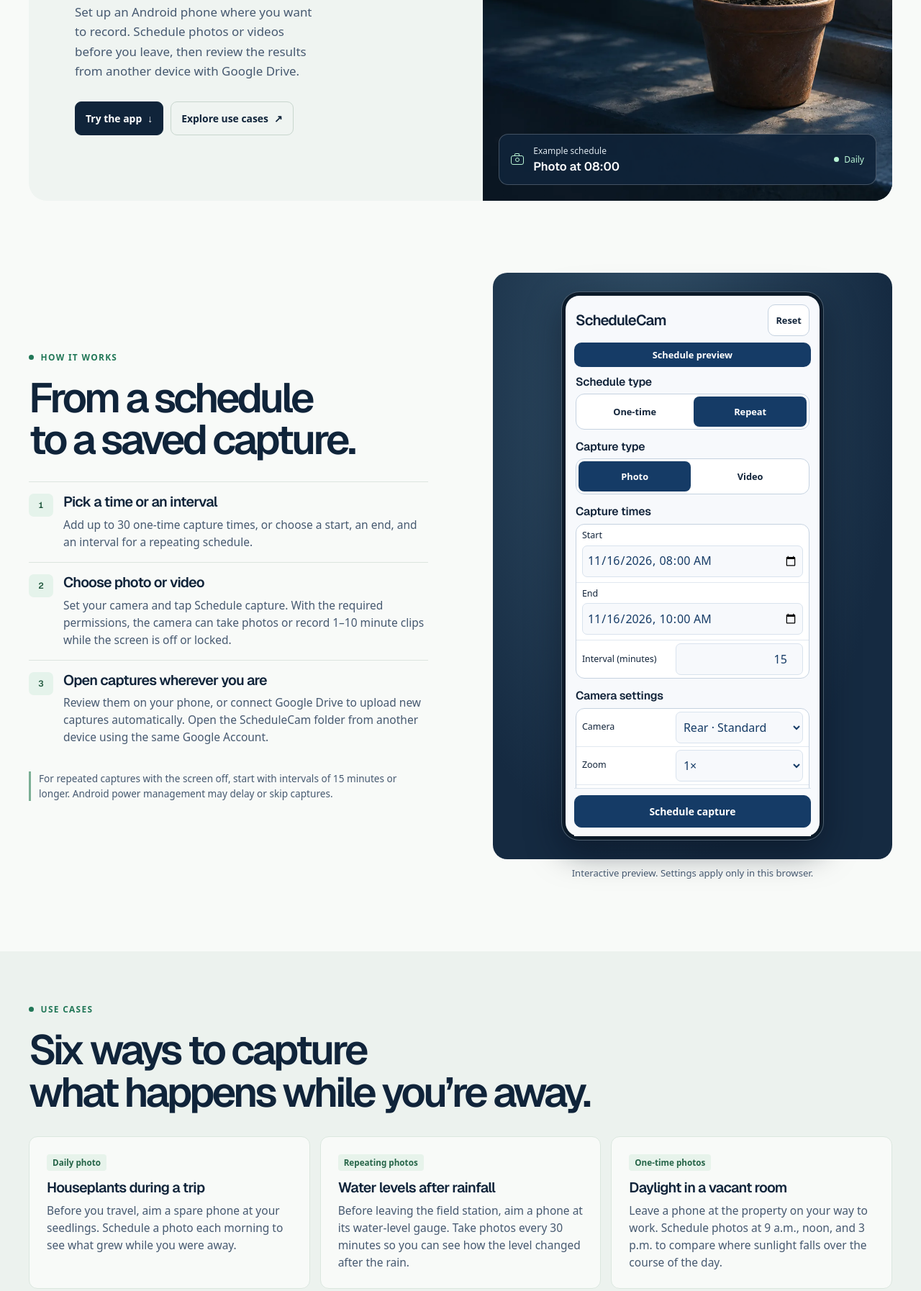
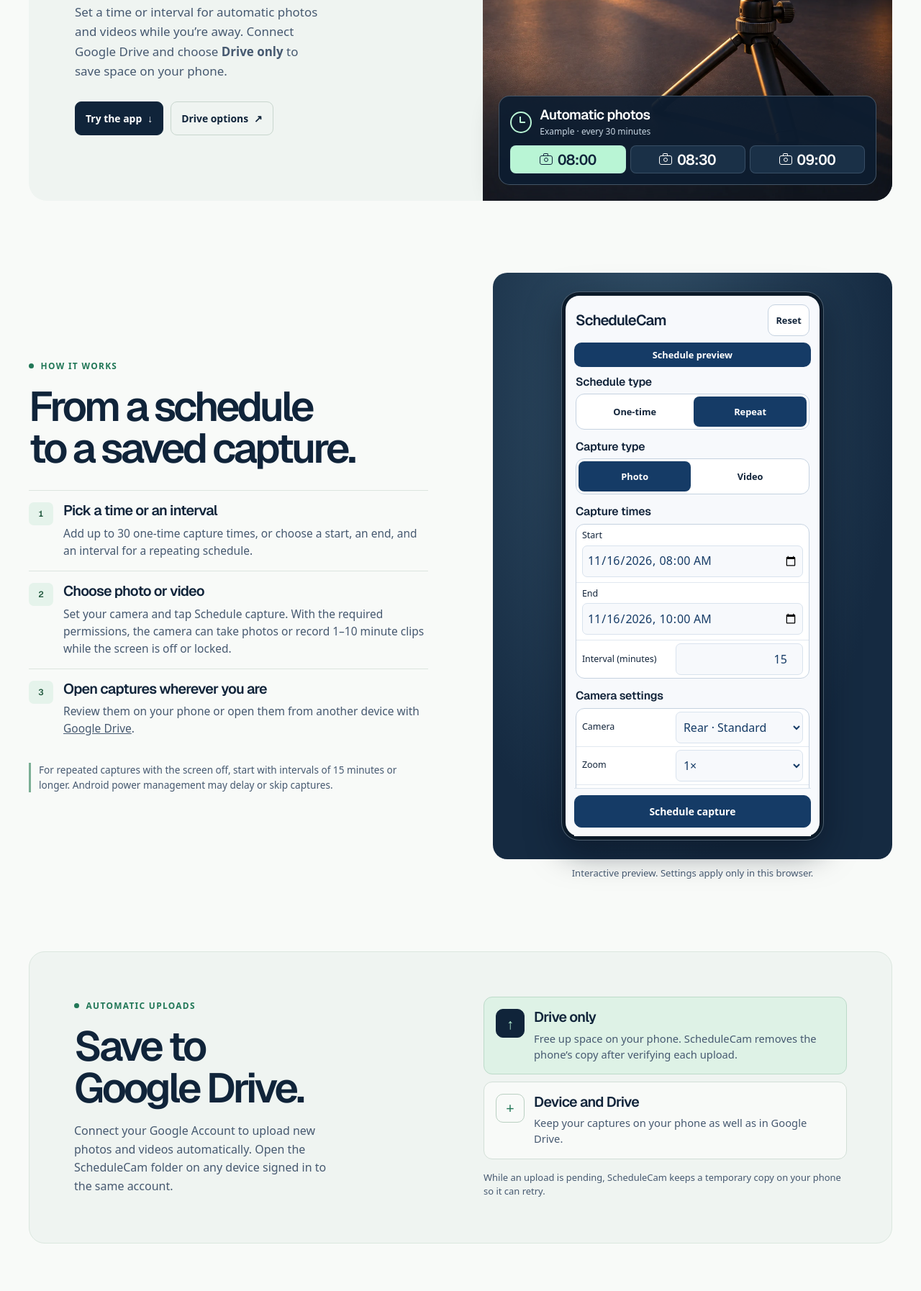
Before and after one commit to yom201/Horizon-World-Clock-support, a plain HTML site: page ScheduleCam/overview/index.html in a window 1280 px wide. Shown: the part 385-2179 px from the top of the page at 72% size. Drawn offline with Linux system fonts and the light colour scheme.

Commit message:
Show automatic capture and Drive-only storage

```diff
--- a/ScheduleCam/overview/index.html
+++ b/ScheduleCam/overview/index.html
@@ -5,7 +5,7 @@
   <meta name="viewport" content="width=device-width, initial-scale=1">
   <meta name="theme-color" content="#f8faf8">
   <title>ScheduleCam · Scheduled photos and videos for Android</title>
-  <meta name="description" content="Schedule your Android phone to take photos and videos while you’re away. Review the results from another device with Google Drive.">
+  <meta name="description" content="Schedule automatic photos and videos on Android. Upload captures to Google Drive and choose Drive only to free up space on your phone.">
   <link rel="canonical" href="https://support.ichitap.com/ScheduleCam/overview/">
   <link rel="stylesheet" href="./site.css">
   <link rel="stylesheet" href="./demo.css">
@@ -17,6 +17,7 @@
     <a class="brand" href="./"><span class="brand-icon" aria-hidden="true"><span class="camera-icon"></span></span>ScheduleCam</a>
     <nav aria-label="Main navigation">
       <a href="#try-demo">Try the app</a>
+      <a href="#drive">Google Drive</a>
       <a href="#ideas">Use cases</a>
       <a class="nav-cta" href="#availability">Availability <span aria-hidden="true">↗</span></a>
     </nav>
@@ -24,20 +25,26 @@
   <main id="main">
     <section class="hero wrap" aria-labelledby="title">
       <div class="hero-copy">
-        <p class="eyebrow"><span class="indicator"></span> Scheduled camera for Android</p>
-        <h1 id="title">Capture it while<br>you’re away.</h1>
-        <p>Set up an Android phone where you want to record. Schedule photos or videos before you leave, then review the results from another device with Google Drive.</p>
+        <p class="eyebrow"><span class="indicator"></span> Photos and video on Android</p>
+        <h1 id="title">Schedule your<br>camera.</h1>
+        <p>Set a time or interval for automatic photos and videos while you’re away. Connect Google Drive and choose <strong>Drive only</strong> to save space on your phone.</p>
         <div class="hero-actions">
           <a class="button primary" href="#try-demo">Try the app <span aria-hidden="true">↓</span></a>
-          <a class="button secondary" href="#ideas">Explore use cases <span aria-hidden="true">↗</span></a>
+          <a class="button secondary" href="#drive">Drive options <span aria-hidden="true">↗</span></a>
         </div>
       </div>
       <figure class="hero-image">
-        <img src="./assets/basil.webp" width="1120" height="1400" alt="A young basil plant in morning light on a windowsill" fetchpriority="high">
-        <figcaption class="sample-card">
-          <span class="camera-icon" aria-hidden="true"></span>
-          <span>Example schedule<strong>Photo at 08:00</strong></span>
-          <span class="sample-status"><span class="indicator"></span>Daily</span>
+        <img src="./assets/scheduled-capture.webp" width="1120" height="1400" alt="An Android phone on a tripod with its rear camera facing a plant by a sunlit window" fetchpriority="high">
+        <figcaption class="capture-plan">
+          <div class="capture-plan-heading">
+            <span class="capture-clock" aria-hidden="true"></span>
+            <span><strong>Automatic photos</strong><small>Example · every 30 minutes</small></span>
+          </div>
+          <ul class="capture-slots" aria-label="Example capture times">
+            <li><span class="camera-icon" aria-hidden="true"></span><time datetime="08:00">08:00</time></li>
+            <li><span class="camera-icon" aria-hidden="true"></span><time datetime="08:30">08:30</time></li>
+            <li><span class="camera-icon" aria-hidden="true"></span><time datetime="09:00">09:00</time></li>
+          </ul>
         </figcaption>
       </figure>
     </section>
@@ -49,7 +56,7 @@
         <ol class="steps" role="list">
           <li><span class="step-number" aria-hidden="true">1</span><h3>Pick a time or an interval</h3><p>Add up to 30 one-time capture times, or choose a start, an end, and an interval for a repeating schedule.</p></li>
           <li><span class="step-number" aria-hidden="true">2</span><h3>Choose photo or video</h3><p>Set your camera and tap Schedule capture. With the required permissions, the camera can take photos or record 1–10 minute clips while the screen is off or locked.</p></li>
-          <li><span class="step-number" aria-hidden="true">3</span><h3>Open captures wherever you are</h3><p>Review them on your phone, or connect Google Drive to upload new captures automatically. Open the ScheduleCam folder from another device using the same Google Account.</p></li>
+          <li><span class="step-number" aria-hidden="true">3</span><h3>Open captures wherever you are</h3><p>Review them on your phone or open them from another device with <a href="#drive">Google Drive</a>.</p></li>
         </ol>
         <p class="hint">For repeated captures with the screen off, start with intervals of 15 minutes or longer. Android power management may delay or skip captures.</p>
       </div>
@@ -168,6 +175,25 @@
       </figure>
     </section>
 
+    <section class="drive-section wrap" id="drive" aria-labelledby="drive-title">
+      <div class="drive-intro">
+        <p class="eyebrow"><span class="indicator"></span> Automatic uploads</p>
+        <h2 id="drive-title">Save to<br>Google Drive.</h2>
+        <p>Connect your Google Account to upload new photos and videos automatically. Open the ScheduleCam folder on any device signed in to the same account.</p>
+      </div>
+      <div class="drive-choices">
+        <article class="drive-choice drive-only">
+          <span class="drive-icon" aria-hidden="true">↑</span>
+          <div><h3>Drive only</h3><p>Free up space on your phone. ScheduleCam removes the phone’s copy after verifying each upload.</p></div>
+        </article>
+        <article class="drive-choice">
+          <span class="drive-icon" aria-hidden="true">+</span>
+          <div><h3>Device and Drive</h3><p>Keep your captures on your phone as well as in Google Drive.</p></div>
+        </article>
+        <p class="drive-note">While an upload is pending, ScheduleCam keeps a temporary copy on your phone so it can retry.</p>
+      </div>
+    </section>
+
     <section class="ideas" id="ideas" aria-labelledby="ideas-title">
       <div class="wrap">
         <p class="eyebrow"><span class="indicator"></span> Use cases</p>
@@ -226,8 +252,8 @@
   <footer class="site-footer wrap">
     <a class="brand" href="./"><span class="brand-icon" aria-hidden="true"><span class="camera-icon"></span></span>ScheduleCam</a>
     <nav aria-label="Legal and support">
-      <a href="https://ichitap-schedulecam.web.app/privacy/" hreflang="ja">Privacy policy <span lang="en">(Japanese)</span></a>
-      <a href="mailto:ichitap-support@googlegroups.com">Contact support</a>
+      <a href="https://ichitap-schedulecam.web.app/privacy/">Privacy Policy</a>
+      <a href="https://ichitap-schedulecam.web.app/privacy/#contact">Contact support</a>
     </nav>
   </footer>
 </body>
--- a/ScheduleCam/overview/site.css
+++ b/ScheduleCam/overview/site.css
@@ -55,11 +55,17 @@ p { margin: 0; }
 .secondary { border: 1px solid #c8d6ce; }
 .secondary:hover { background: #e1ebe4; }
 .hero-image { position: relative; margin: 0; min-width: 0; background: #0d2030; }
-.hero-image img { position: absolute; inset: 0; width: 100%; height: 100%; object-fit: cover; object-position: 65% 47%; }
-.sample-card { position: absolute; inset: auto 22px 22px; display: flex; align-items: center; gap: 13px; border: 1px solid #ffffff38; background: #10243ae8; color: #dce6ed; padding: 14px 16px; border-radius: 13px; font-size: .75rem; }
-.sample-card .camera-icon { color: var(--mint); }
-.sample-card strong { display: block; color: white; font: 600 1.03rem/1.25 var(--title); margin-top: 3px; }
-.sample-status { margin-left: auto; color: var(--mint); display: flex; align-items: center; gap: 7px; }
+.hero-image img { position: absolute; inset: 0; width: 100%; height: 100%; object-fit: cover; object-position: 56% 44%; }
+.capture-plan { position: absolute; inset: auto 22px 22px; border: 1px solid #d7ecff44; border-radius: 15px; padding: 15px; background: #0d1d30f0; color: white; box-shadow: 0 14px 36px #08152250; }
+.capture-plan-heading { display: flex; align-items: center; gap: 11px; }
+.capture-plan-heading strong { display: block; font: 600 1.19rem/1.2 var(--title); letter-spacing: -.03em; }
+.capture-plan-heading small { display: block; margin-top: 2px; color: #c8d6e2; font-size: .75rem; }
+.capture-clock { width: 30px; height: 30px; flex: none; position: relative; border: 2px solid var(--mint); border-radius: 50%; }
+.capture-clock::before { content: ""; position: absolute; top: 5px; left: 11px; width: 8px; height: 9px; border: solid var(--mint); border-width: 0 0 2px 2px; border-radius: 0 0 0 2px; }
+.capture-slots { display: grid; grid-template-columns: repeat(3, minmax(0, 1fr)); gap: 6px; padding: 0; margin: 11px 0 0; list-style: none; }
+.capture-slots li { display: flex; align-items: center; justify-content: center; gap: 7px; min-height: 39px; padding: 4px; border: 1px solid #b7cde330; border-radius: 8px; background: #1a3047; }
+.capture-slots li:first-child { color: #10243a; background: var(--mint); }
+.capture-slots time { font: 600 clamp(.88rem, 1.65vw, 1.25rem)/1 var(--title); font-variant-numeric: tabular-nums; letter-spacing: -.025em; }
 .process { padding-block: 100px; display: grid; grid-template-columns: 1fr 1fr; gap: clamp(26px, 7vw, 100px); align-items: center; }
 .steps { padding: 0; margin: 28px 0 20px; list-style: none; }
 .steps li { position: relative; border-top: 1px solid var(--line); padding: 16px 0 16px 48px; }
@@ -71,6 +77,15 @@ p { margin: 0; }
 .phone { max-width: min(100%, 232px); padding: 5px; border: 1px solid #b1c6d966; border-radius: 21px; background: #0b1a29; box-shadow: 0 16px 45px #060d1b80; }
 .phone img { display: block; width: 100%; height: auto; border-radius: 16px; }
 .product figcaption { color: var(--muted); text-align: center; margin-top: 10px; font-size: .82rem; }
+.drive-section { display: grid; grid-template-columns: 1fr 1fr; align-items: center; gap: clamp(20px, 5vw, 72px); margin-bottom: 88px; padding: clamp(24px, 5vw, 62px); border: 1px solid #dbe7df; border-radius: 22px; background: #eff4f1; }
+.drive-intro > p:not(.eyebrow) { max-width: 39ch; margin-top: 17px; color: var(--muted); line-height: 1.6; }
+.drive-choices { display: grid; gap: 10px; }
+.drive-choice { display: grid; grid-template-columns: 40px minmax(0, 1fr); align-items: start; gap: 13px; padding: 16px; border: 1px solid #d2dfd7; border-radius: 12px; background: var(--paper); }
+.drive-only { background: #def2e6; border-color: #bcdac9; }
+.drive-icon { display: grid; place-items: center; width: 40px; height: 40px; border: 1px solid #bad0c2; border-radius: 10px; color: var(--green); background: var(--paper); font-size: 1.25rem; }
+.drive-only .drive-icon { color: var(--mint); background: var(--navy); border-color: var(--navy); }
+.drive-choice p, .drive-note { margin-top: 6px; color: var(--muted); line-height: 1.5; font-size: .92rem; }
+.drive-note { font-size: .81rem; }
 .ideas { background: #ecf2ee; padding-block: 72px 80px; }
 .case-grid { display: grid; grid-template-columns: repeat(3, 1fr); gap: 14px; margin-top: 32px; }
 .case-grid article { padding: 24px; background: var(--paper); border: 1px solid #dbe7df; border-radius: 12px; }
@@ -97,16 +112,17 @@ p { margin: 0; }
   .site-header { min-height: 70px; }
   .site-header nav { gap: 9px; }
   .site-header nav > a:not(.nav-cta) { display: none; }
-  .hero, .process, .availability { grid-template-columns: minmax(0, 1fr); }
+  .hero, .process, .availability, .drive-section { grid-template-columns: minmax(0, 1fr); }
   .hero { margin-top: 6px; }
   .hero-copy { padding: 36px 24px 31px; }
   h1 { font-size: clamp(2.7rem, 9vw, 4.45rem); }
-  .hero-image { min-height: clamp(270px, 75vw, 420px); }
-  .hero-image img { object-position: 58% 44%; }
-  .sample-card { inset: auto 12px 12px; }
+  .hero-image { grid-row: 1; min-height: clamp(290px, 89vw, 435px); }
+  .hero-image img { object-position: 56% 39%; }
+  .capture-plan { inset: auto 12px 12px; padding: 11px; }
   .process, .availability { padding-block: 60px; }
   .process { gap: 26px; }
   .product-background { padding-block: 22px; }
+  .drive-section { margin-bottom: 55px; }
   .ideas { padding-block: 55px; }
   .case-grid { grid-template-columns: repeat(2, 1fr); }
 }
@@ -115,6 +131,7 @@ p { margin: 0; }
   .brand { gap: 7px; font-size: 1.08rem; }
   .brand-icon { width: 30px; height: 30px; border-radius: 8px; }
   .nav-cta { padding: 9px; }
+  .capture-slots li { gap: 5px; }
   .case-grid { grid-template-columns: 1fr; gap: 10px; }
   .case-grid article { padding: 18px; }
   .site-footer { flex-wrap: wrap; }
```
Also changed, not shown: ScheduleCam/overview/assets/scheduled-capture.webp (added).
